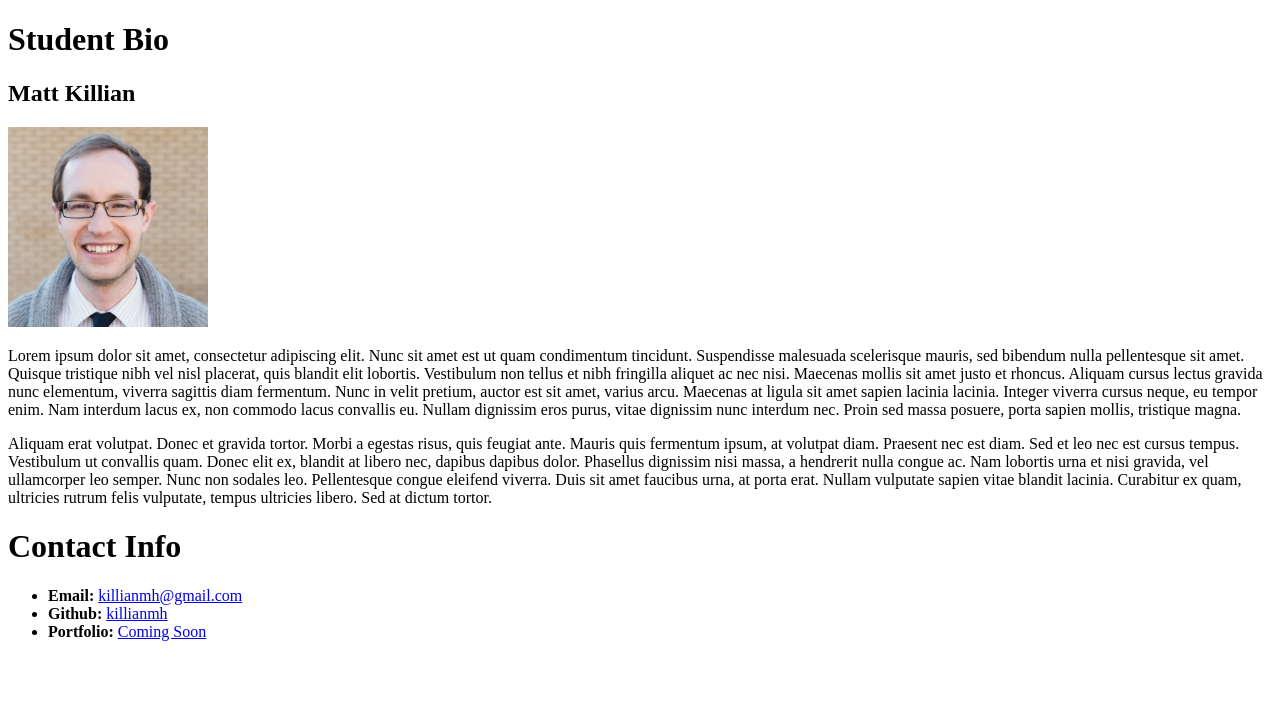
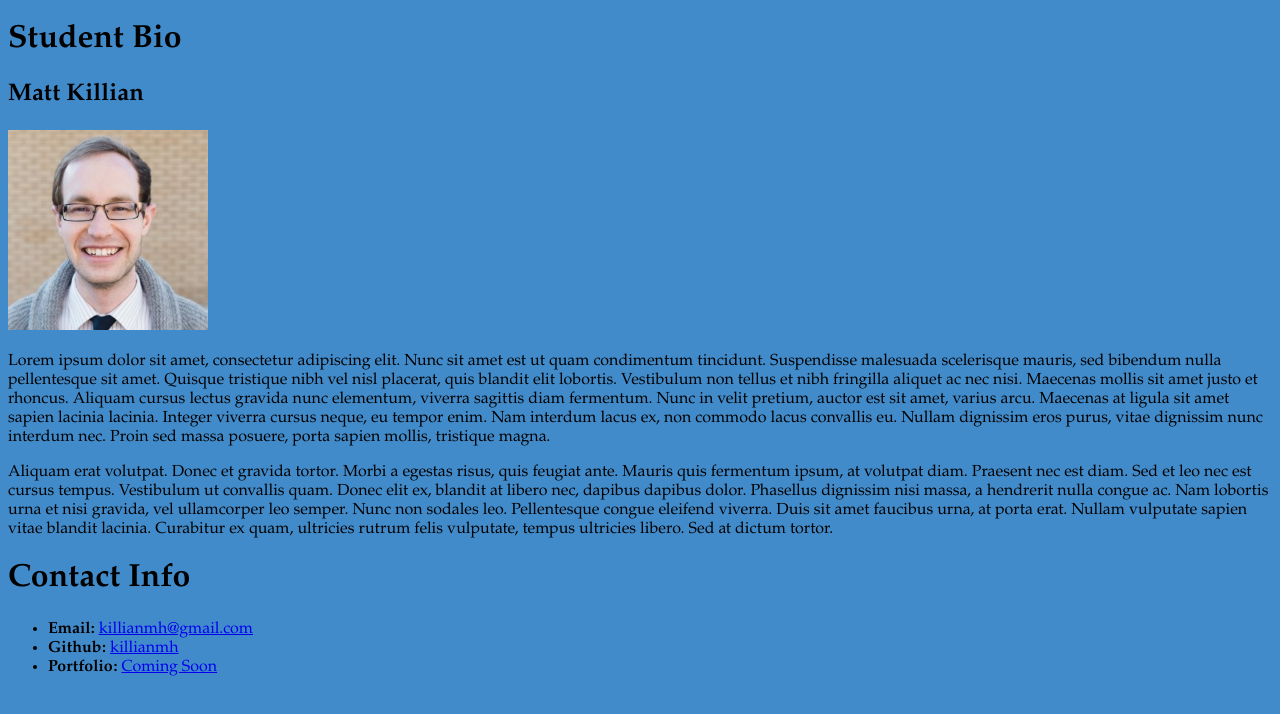
Before and after one commit to killianmh/1_18_ASSN_1, a plain HTML site: page index.html in a window 1280 px wide. Drawn offline with Linux system fonts and the light colour scheme; files whose address does not match are found by name.

Commit message:
css stylesheet

```diff
--- a/index.html
+++ b/index.html
@@ -2,11 +2,13 @@
 <html>
 	<head>
 		<title>Matt Killian</title>
+		<link rel="stylesheet" type="text/css" href="style.css">
+
 	</head>
 
 	<body>
 
-		<h1>Student Bio</h1>
+		<h1 class="title">Student Bio</h1>
 
 		<h2>Matt Killian</h2>
 
--- /dev/null
+++ b/style.css
@@ -0,0 +1,9 @@
+body{
+	background-color: #428bca;
+	font-family: "Palatino Linotype", "Book Antiqua", Palatino, serif;
+}
+
+.title{
+
+
+}
```
